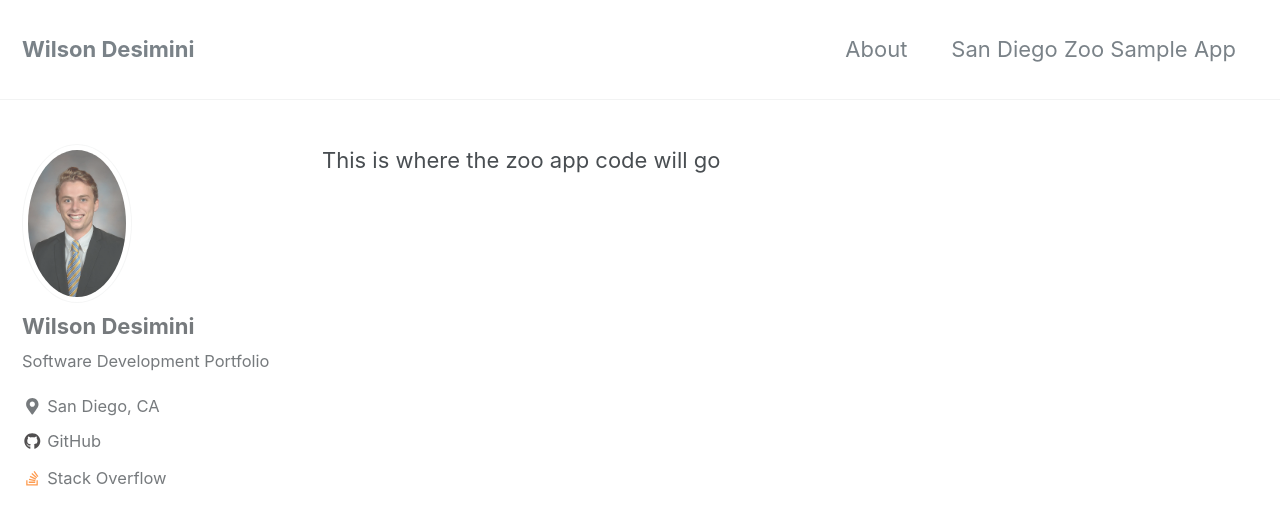
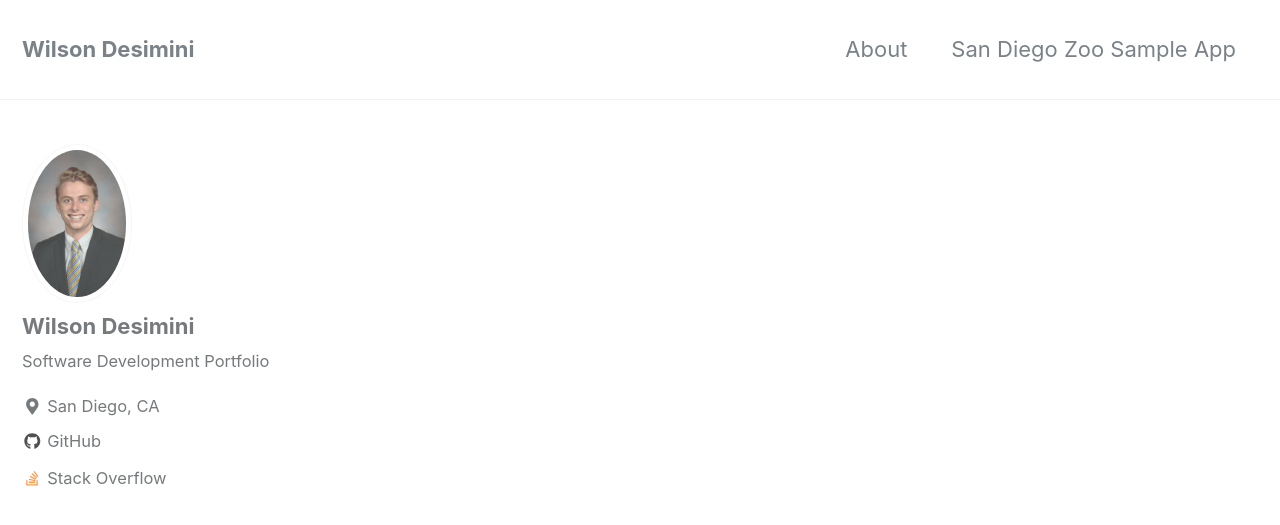
Before and after one commit to wdesimini/wdesimini.github.io, a Jekyll site: the page built from _pages/sanDiegoZooAppSample.md, in a window 1280 px wide and 900 px high. Shown: the top 525 px of the window. Built offline with Jekyll 4.4.1, drawn with Linux system fonts in a browser that asks for light colours; nearby versions of some CDN libraries.

Commit message:
seventh commit

```diff
--- a/_pages/sanDiegoZooAppSample.md
+++ b/_pages/sanDiegoZooAppSample.md
@@ -6,5 +6,3 @@ author_profile: true
 header:
 	image: "/images/zoo_SplashLogo.png"
 ---
-
-This is where the zoo app code will go
```
